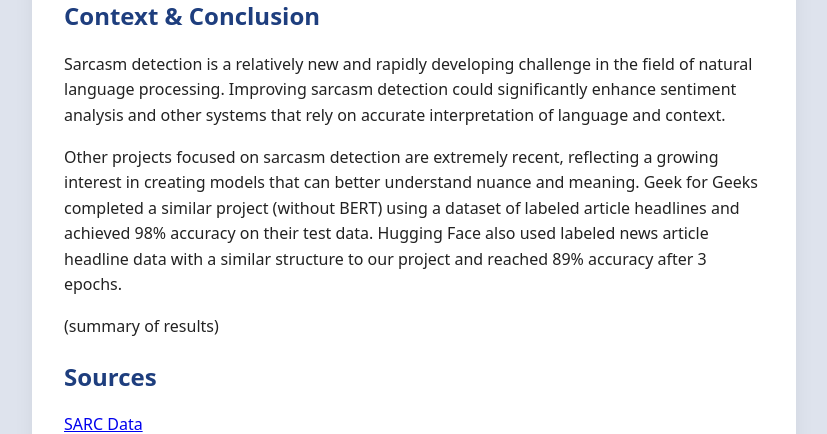
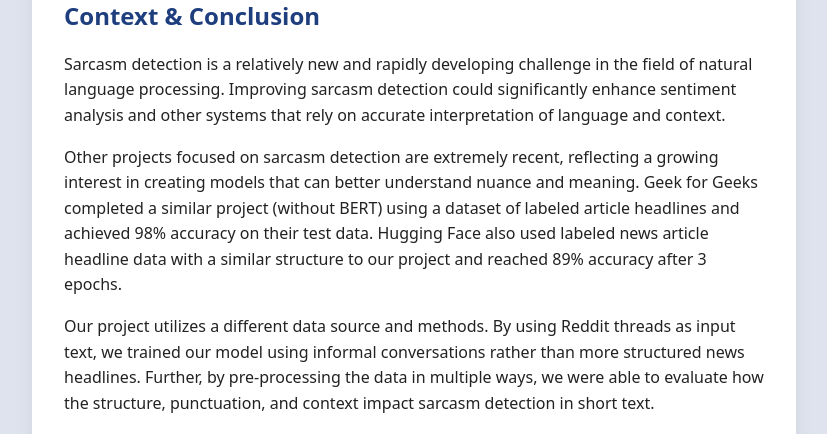
Before and after one commit to AJPez24/sarcasm, a Flask app: page / in a window 1280 px wide. Shown: the part 6066-6500 px from the top of the page, without its empty margins (226-1053 px from the left). Run offline with Flask 3, Linux system fonts and the light colour scheme.

Commit message:
Adding conclusion to blog

```diff
--- a/blog/templates/index.html
+++ b/blog/templates/index.html
@@ -336,7 +336,15 @@
             used labeled news article headline data with a similar structure to our project and reached 89% accuracy after
             3 epochs.</p>
 
-        <p>(summary of results)</p>
+        <p>Our project utilizes a different data source and methods. By using Reddit threads as input text, we trained our
+            model using informal conversations rather than more structured news headlines. Further, by pre-processing the
+            data in multiple ways, we were able to evaluate how the structure, punctuation, and context impact sarcasm
+            detection in short text.</p>
+
+        <p>Overall, our results show that the unedited replies performed the best, reaching a validation accuracy of 68%
+            and F1 score of 71% at the optimized threshold. Adding the parent-comment context and stripping punctuation
+            both reduced accuracy. While our model could not exceed 70% accuracy without overfitting, it did outperform the
+            one-hot baseline significantly. Through fine-tuning BERT, we could further improve our results.</p>
 
         <h2>Sources</h2>
 
```
